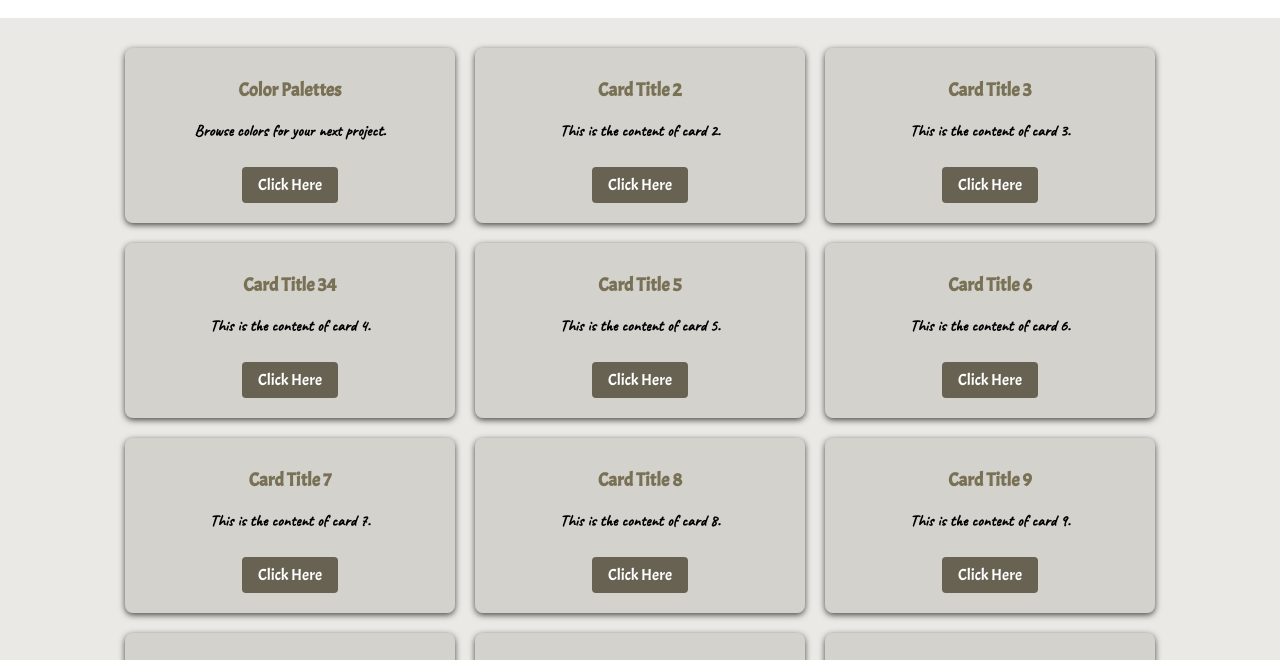
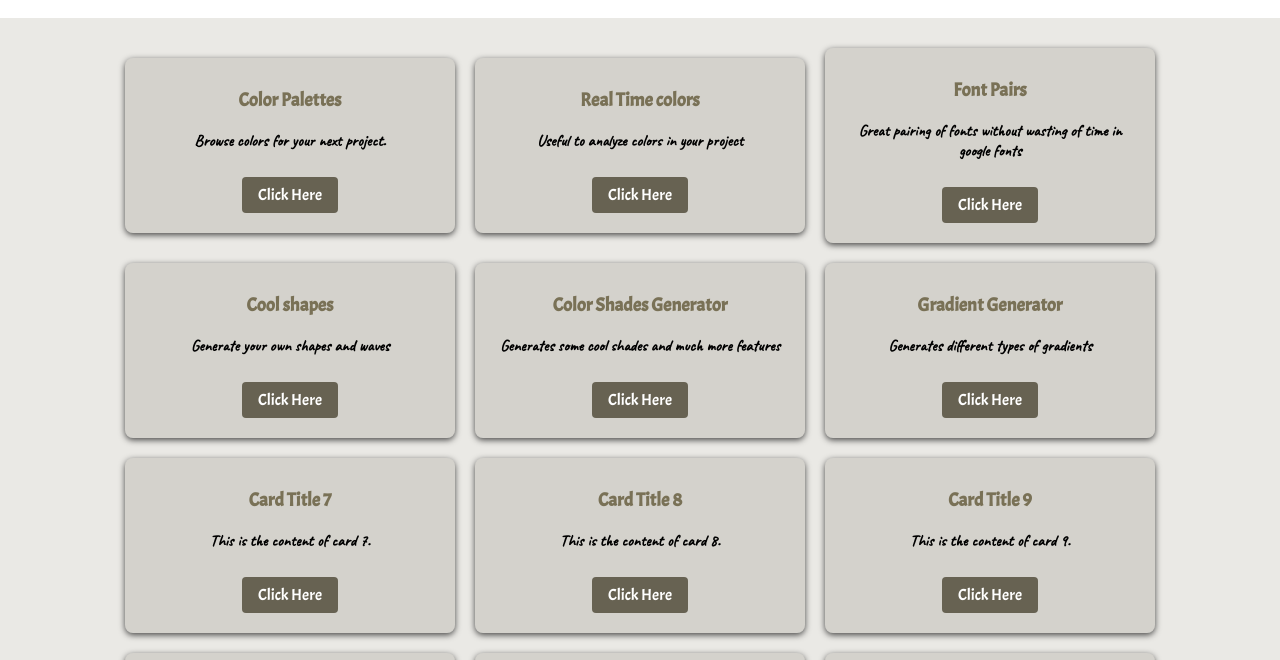
Before and after one commit to krishnakkr/Frontend_Resources, a plain HTML site: page index.html in a window 1280 px wide. Shown: the part 61-721 px from the top of the page. Drawn offline with Linux system fonts and the light colour scheme.

Commit message:
Update index.html

```diff
--- a/index.html
+++ b/index.html
@@ -17,29 +17,29 @@
             <a href="https://www.colorhub.app/browse" class="btn" target="_blank">Click Here</a>
         </div>
         <div class="card">
-            <h3>Card Title 2</h3>
-            <p>This is the content of card 2.</p>
-            <a href="#" class="btn" target="_blank">Click Here</a>
+            <h3>Real Time colors </h3>
+            <p>Useful to analyze colors in your project</p>
+            <a href="https://realtimecolors.com/" class="btn" target="_blank">Click Here</a>
         </div>
         <div class="card">
-            <h3>Card Title 3</h3>
-            <p>This is the content of card 3.</p>
-            <a href="#" class="btn" target="_blank">Click Here</a>
+            <h3>Font Pairs</h3>
+            <p>Great pairing of fonts without wasting of time in google fonts </p>
+            <a href="https://www.fontpair.co/" class="btn" target="_blank">Click Here</a>
         </div>
         <div class="card">
-            <h3>Card Title 34</h3>
-            <p>This is the content of card 4.</p>
-            <a href="#" class="btn" target="_blank">Click Here</a>
+            <h3>Cool shapes</h3>
+            <p>Generate your own shapes and waves</p>
+            <a href="https://app.haikei.app/" class="btn" target="_blank">Click Here</a>
         </div>
         <div class="card">
-            <h3>Card Title 5</h3>
-            <p>This is the content of card 5.</p>
-            <a href="#" class="btn" target="_blank">Click Here</a>
+            <h3>Color Shades Generator</h3>
+            <p>Generates some cool shades and much more features</p>
+            <a href="https://omatsuri.app/" class="btn" target="_blank">Click Here</a>
         </div>
         <div class="card">
-            <h3>Card Title 6</h3>
-            <p>This is the content of card 6.</p>
-            <a href="#" class="btn" target="_blank">Click Here</a>
+            <h3>Gradient Generator</h3>
+            <p>Generates different types of gradients</p>
+            <a href="https://gradient.style/" class="btn" target="_blank">Click Here</a>
         </div>
         <div class="card">
             <h3>Card Title 7</h3>
```
